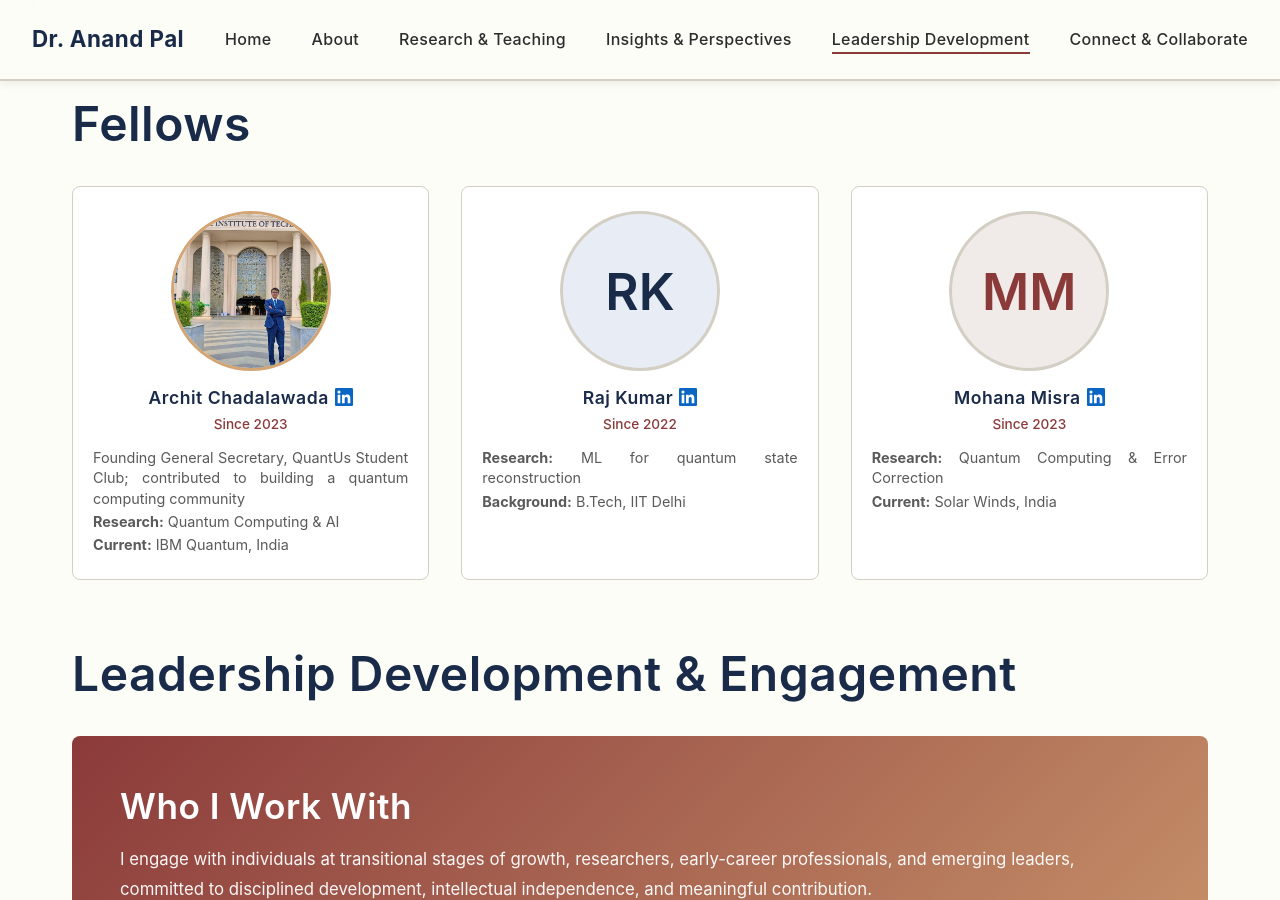
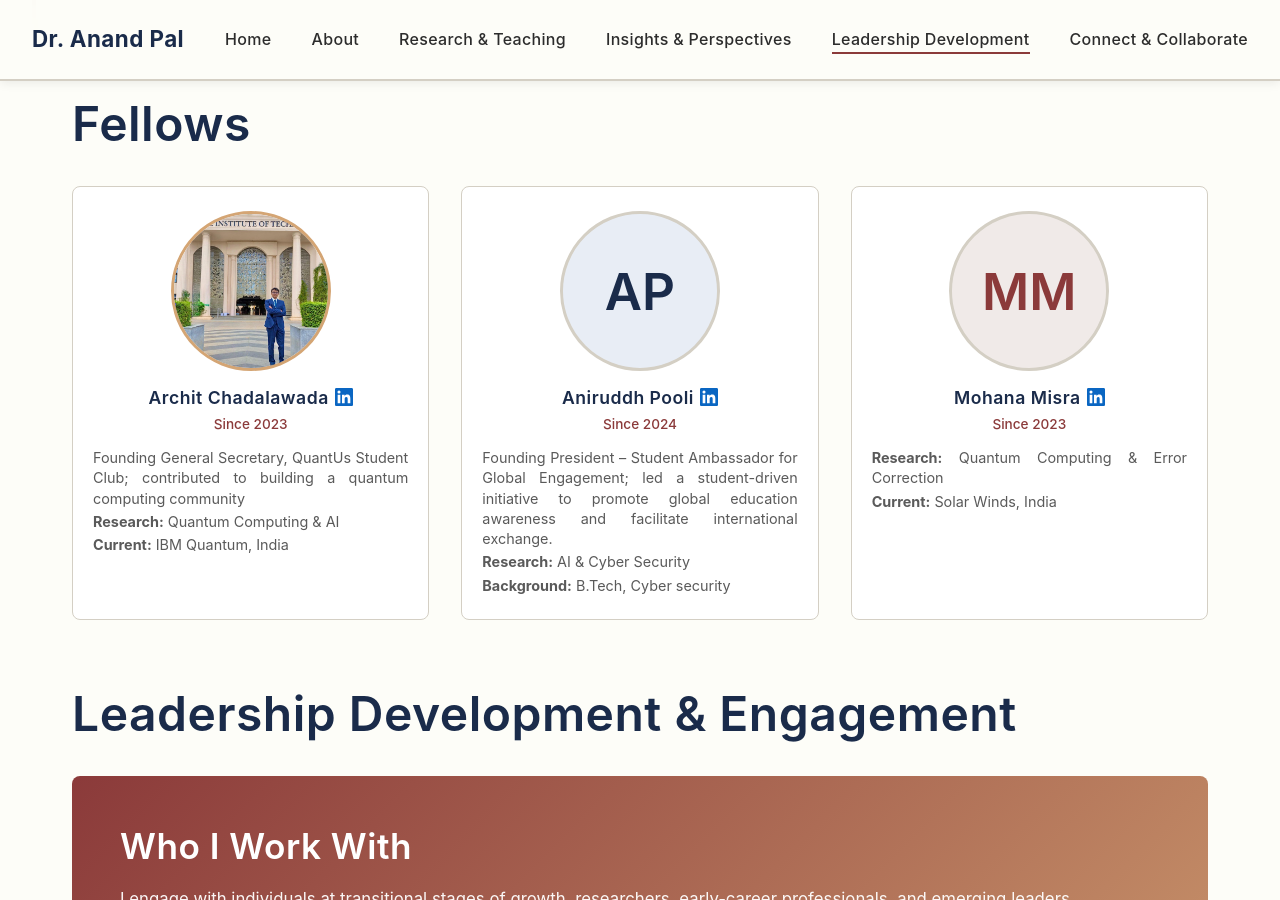
Before and after one commit to anandpal-in/anandpal-in.github.io, a Jekyll site: the page built from leadership-development/index.html, in a window 1280 px wide and 900 px high, scrolled down 450 px. Built offline with Jekyll 4.4.1, drawn with Linux system fonts in a browser that asks for light colours.

Commit message:
updated - Aniruddh

```diff
--- a/leadership-development/index.html
+++ b/leadership-development/index.html
@@ -31,16 +31,17 @@ description: Leadership development, mentorship, and community engagement by Dr.
             </div>
 
             <div class="mentee-card">
-                <div class="mentee-initials" style="background:#e8edf5; color:var(--primary);">RK</div>
+                <div class="mentee-initials" style="background:#e8edf5; color:var(--primary);">AP</div>
                 <div class="mentee-body">
                     <h3 class="mentee-name">
-                        <a href="https://www.linkedin.com/in/RAJ-KUMAR-USERNAME" target="_blank" rel="noopener">
-                            Raj Kumar <svg width="18" height="18" viewBox="0 0 24 24"><use href="#icon-linkedin"/></svg>
+                        <a href="https://www.linkedin.com/in/aniruddh-pooli/" target="_blank" rel="noopener">
+                            Aniruddh Pooli <svg width="18" height="18" viewBox="0 0 24 24"><use href="#icon-linkedin"/></svg>
                         </a>
                     </h3>
-                    <p class="mentee-since">Since 2022</p>
-                    <p class="mentee-detail"><strong>Research:</strong> ML for quantum state reconstruction</p>
-                    <p class="mentee-detail"><strong>Background:</strong> B.Tech, IIT Delhi</p>
+                    <p class="mentee-since">Since 2024</p>
+					<p class="mentee-detail">Founding President – Student Ambassador for Global Engagement; led a student-driven initiative to promote global education awareness and facilitate international exchange.</p>
+                    <p class="mentee-detail"><strong>Research:</strong> AI &amp; Cyber Security </p>
+                    <p class="mentee-detail"><strong>Background:</strong> B.Tech, Cyber security</p>
                 </div>
             </div>
 
```
